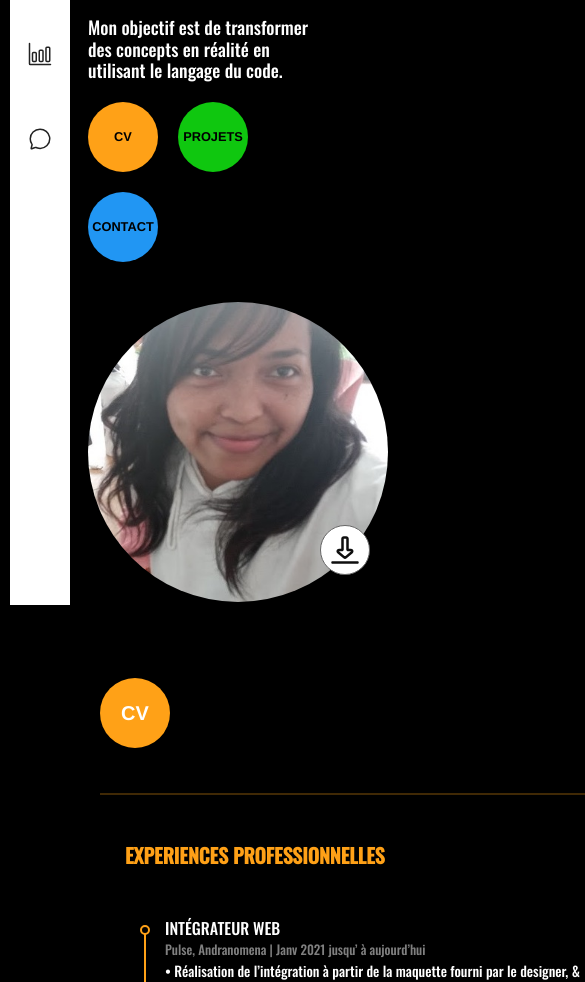
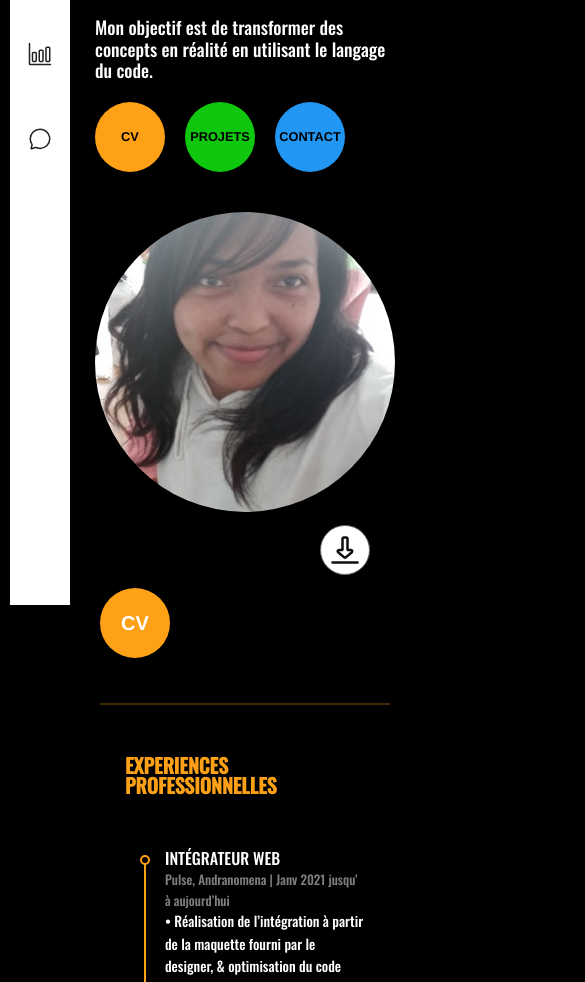
Before and after one commit to vonyms/portfolio-v2, a plain HTML site: page index.html in a window 390 px wide. Shown: the part 249-1231 px from the top of the page, 585 px wide, since content can reach past the window. Drawn offline with nearby package versions, Linux system fonts and the light colour scheme.

Commit message:
update responsive

```diff
--- a/assets/css/components/main.scss
+++ b/assets/css/components/main.scss
@@ -14,7 +14,8 @@
             @media screen and (max-width: 800px) {
                 flex-direction: column-reverse;
                 padding-top: 100px;
-                padding-left: 10px;
+                padding-left: 100px;
+                width: initial;
             }
         }
         &--item {
--- a/assets/css/components/resume.scss
+++ b/assets/css/components/resume.scss
@@ -9,6 +9,7 @@ $color_1: #ffa117;
 	@media screen and (max-width: 800px) {
 		padding-left: 100px;
 		flex-direction: column;
+		width: initial !important;
 	}
 	.title {
 		margin-bottom: 20px;
@@ -67,6 +68,9 @@ $color_1: #ffa117;
 		width: 520px;
 		background: #000;
 		padding: 25px;
+		@media screen and (max-width: 800px) {
+			width: initial !important;
+		}
 		.bold {
 			color: $color_1;
 		}
```
Also changed, not shown: assets/css/components/main.css, assets/css/components/resume.css, assets/css/style.css, 3 other files.
